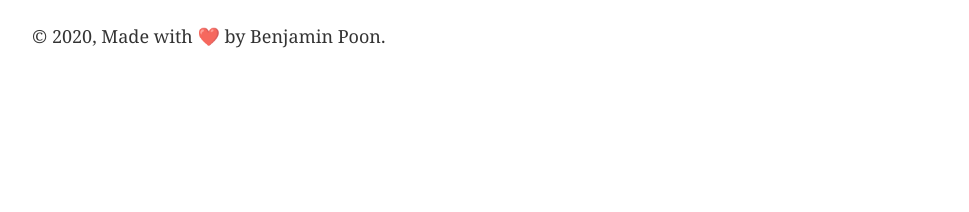
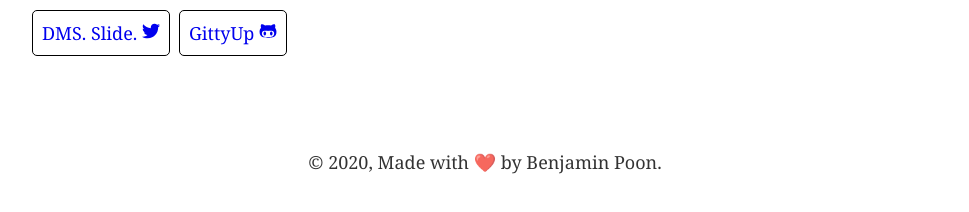
Before and after one commit to mostlyerror/0xben.com, a Gatsby site: page / in a window 1280 px wide. Shown: the part 542-754 px from the top of the page, without its empty margins (155-1124 px from the left). Built offline with nearby package versions, Linux system fonts and the light colour scheme; Gatsby itself is replaced by a stand-in of ours.

Commit message:
add twitter, github social buttons

```diff
--- a/package.json
+++ b/package.json
@@ -16,7 +16,8 @@
     "prop-types": "^15.7.2",
     "react": "^16.12.0",
     "react-dom": "^16.12.0",
-    "react-helmet": "^5.2.1"
+    "react-helmet": "^5.2.1",
+    "react-icons": "^3.9.0"
   },
   "devDependencies": {
     "prettier": "^1.19.1"
--- a/src/components/layout.css
+++ b/src/components/layout.css
@@ -622,6 +622,3 @@ pre tt:after {
 }
 
 /* Custom Styles */
-
-body {
-}
--- a/src/components/layout.js
+++ b/src/components/layout.js
@@ -24,20 +24,25 @@ const Layout = ({ children }) => {
   `)
 
   return (
-    <div style={{
-
-    }}>
+    <div style={{}}>
       <Header siteTitle={data.site.siteMetadata.title} />
       <div
         style={{
           margin: `0 auto`,
           maxWidth: 960,
-          padding: '1.5em',
-          paddingTop: '20vh',
+          padding: "1.5em",
         }}
       >
         <main>{children}</main>
-        <footer style={{ position: 'relative', bottom: 0, marginBottom: '1em'}}>
+        <footer
+          style={{
+            width: '100%',
+            display: "flex",
+            justifyContent: 'center',
+            marginBottom: ".5em",
+            marginTop: '10vh',
+          }}
+        >
           {`© ${new Date().getFullYear()}, Made with ❤️ by Benjamin Poon.`}
         </footer>
       </div>
--- a/src/pages/index.js
+++ b/src/pages/index.js
@@ -1,14 +1,13 @@
 import React from "react"
-import { Link } from "gatsby"
+import Layout from "../components/layout"
+import SEO from "../components/seo"
 
-import Layout from "../components/layout"
-import Image from "../components/image"
-import SEO from "../components/seo"
+import { FaTwitter, FaGithubAlt } from "react-icons/fa"
 
 const Video = ({ videoSrcURL, videoTitle, ...props }) => (
   <div className="video">
     <iframe
-      style={{ width: '100%'}}
+      style={{ width: "100%" }}
       src={videoSrcURL}
       title={videoTitle}
       allow="accelerometer; autoplay; encrypted-media; gyroscope; picture-in-picture"
@@ -20,11 +19,27 @@ const Video = ({ videoSrcURL, videoTitle, ...props }) => (
   </div>
 )
 
+const SocialButton = ({ url, text, iconComponent, children }) => (
+  <li
+    style={{
+      padding: ".5em",
+      borderWidth: 1,
+      borderColor: "black",
+      borderStyle: "solid",
+      borderRadius: 5,
+      marginRight: '0.5em',
+    }}
+  >
+    <a style={{textDecoration: 'none',}} href={url}>
+      {text} {iconComponent}
+    </a>
+  </li>
+)
 
 const IndexPage = () => (
   <Layout>
     <SEO title="Benjamin Poon's Portfolio" />
-    <h1>Hi beautiful people 👋</h1>
+    <h1 style={{marginTop: '15vh'}}>Hi beautiful people 👋</h1>
     <h1>I'm working on this right now</h1>
     <div style={{ marginTop: "3em" }}>
       <div
@@ -39,6 +54,18 @@ const IndexPage = () => (
         />
       </div>
       <h3>Come back real soon, k?</h3>
+      <ul style={{ margin: 0, padding: 0, listStyleType: "none", display: "flex" }}>
+        <SocialButton
+          url="https://twitter.com/mostly_error"
+          text="DMS. Slide."
+          iconComponent={<FaTwitter />}
+        />
+        <SocialButton
+          url="https://github.com/mostlyerror"
+          text="GittyUp"
+          iconComponent={<FaGithubAlt />}
+        />
+      </ul>
     </div>
   </Layout>
 )
```
Also changed, not shown: 1 other file.
